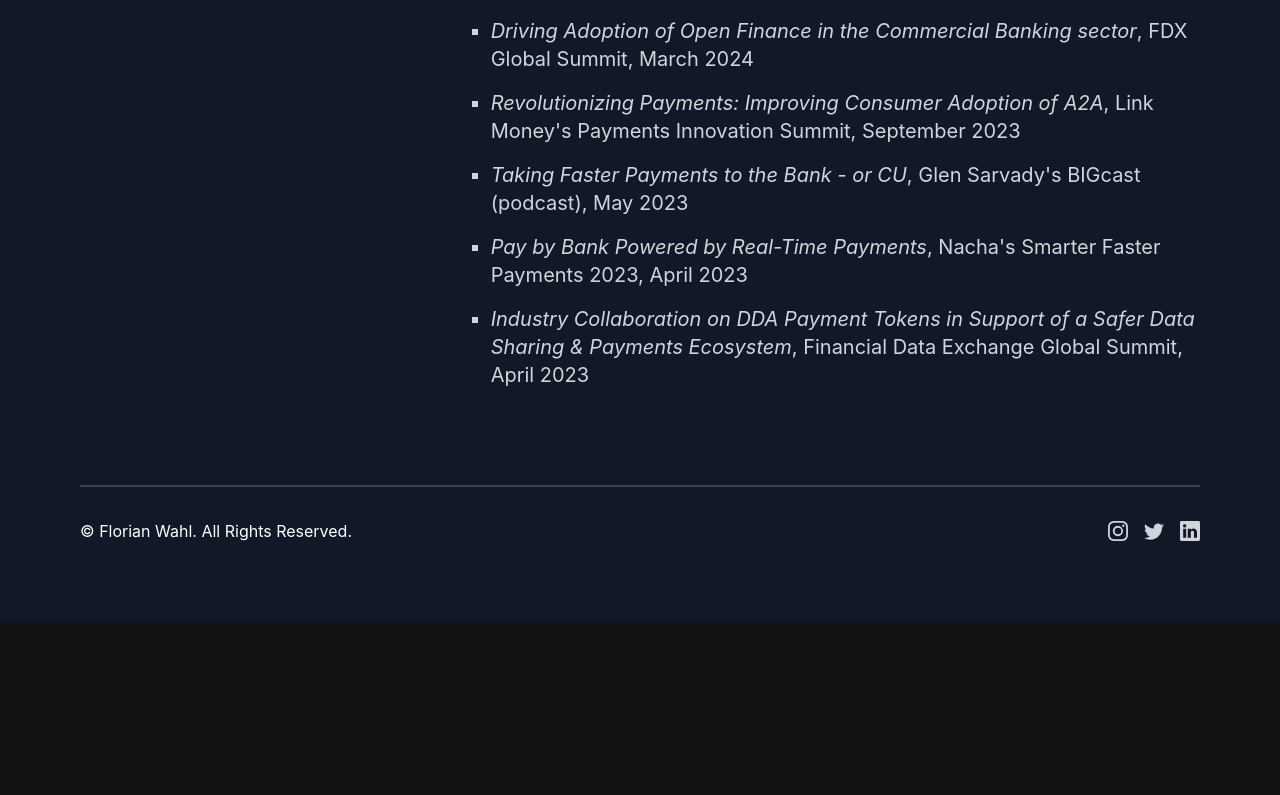
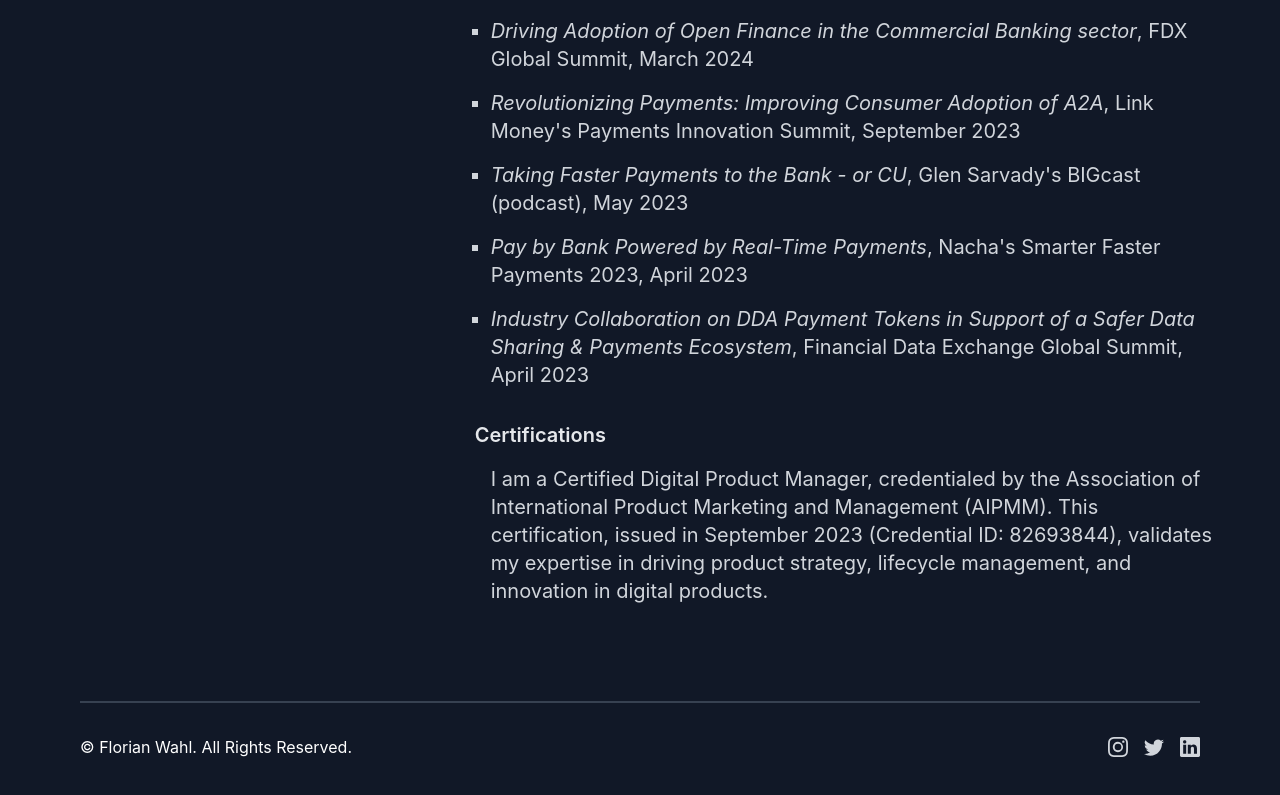
Before and after one commit to florian-wahl/wahlflorian.com, a Next.js app: page /about in a window 1280 px wide. Shown: the part 1063-1858 px from the top of the page. Before the commit the page ends 1686 px from the top, so only its background shows below. Built offline with nearby package versions, Linux system fonts and the light colour scheme; no server answers.

Commit message:
Add certifications section

```diff
--- a/components/AboutMe.tsx
+++ b/components/AboutMe.tsx
@@ -123,6 +123,17 @@
                                 ))}
                             </ul>
                         </div>
+
+                        <h2 className="text-xl font-semibold text-gray-700 mt-8 dark:text-gray-200">
+                            Certifications
+                        </h2>
+                        <div className="text-lg text-gray-500 mt-4 dark:text-gray-300" style={{ paddingLeft: "1rem" }}>
+                            {userData.about.certifications?.map((cert, idx) => (
+                                <p key={idx} className="text-xl text-gray-700 mb-4 dark:text-gray-300 ">
+                                    {cert}
+                                </p>
+                            ))}
+                        </div>
                     </div>
                 </div>
             </div>
--- a/constants/data.ts
+++ b/constants/data.ts
@@ -8,6 +8,7 @@
     title: string;
     description: string[];
     publicSpeaking: [string, string][];
+    certifications: string[];
 }
 
 interface Experience {
@@ -134,6 +135,9 @@
             [`Taking Faster Payments to the Bank - or CU`, `Glen Sarvady's BIGcast (podcast), May 2023`],
             [`Pay by Bank Powered by Real-Time Payments`, `Nacha's Smarter Faster Payments 2023, April 2023`],
             [`Industry Collaboration on DDA Payment Tokens in Support of a Safer Data Sharing & Payments Ecosystem`, `Financial Data Exchange Global Summit, April 2023`]
+        ],
+        certifications: [
+            "I am a Certified Digital Product Manager, credentialed by the Association of International Product Marketing and Management (AIPMM). This certification, issued in September 2023 (Credential ID: 82693844), validates my expertise in driving product strategy, lifecycle management, and innovation in digital products."
         ]
     },
     experience: [
```
